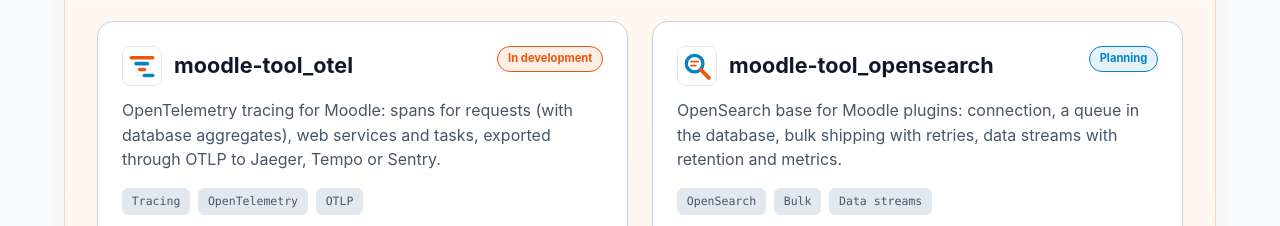
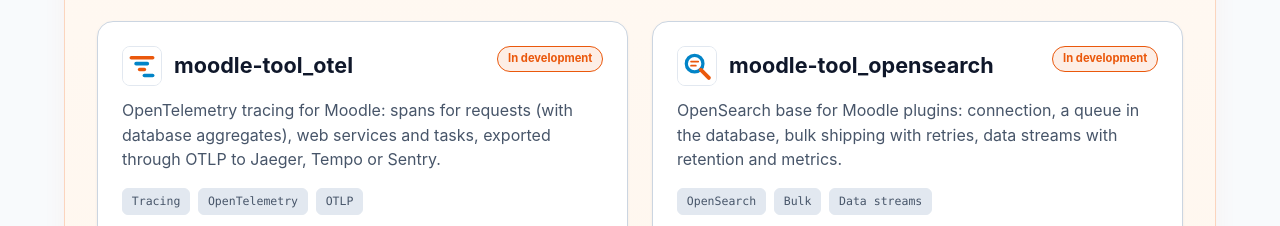
Before and after one commit to moodle-observability/moodle-observability.github.io, a plain HTML site: page en/index.html in a window 1280 px wide. Shown: the part 1599-1825 px from the top of the page. Drawn offline with nearby package versions, Linux system fonts and the light colour scheme; a web font is replaced by a local one.

Commit message:
docs(status): [UPD] Atualiza o status do tool_opensearch para 0.1.0
Motivo: o tool_opensearch 0.1.0 (alfa) foi publicado.

Impacto: o status deixa de ser "em planejamento" e passa a 0.1.0 (alfa)/em desenvolvimento.

Arquivos/Mudanças: status do tool_opensearch nos cards en e pt-br.

Closes #9

```diff
--- a/en/index.html
+++ b/en/index.html
@@ -285,7 +285,7 @@
                   <img class="card-icon" src="/img/plugins/tool_opensearch.svg" alt="" width="40" height="40" />
                   <h3 class="card-title">moodle-tool_opensearch</h3>
                 </div>
-                <span class="status-pill status-research">Planning</span>
+                <span class="status-pill status-planned">In development</span>
               </div>
               <p class="card-desc">
                 OpenSearch base for Moodle plugins: connection, a queue in the database, bulk shipping with retries, data streams with retention and metrics.
```
Also changed, not shown: pt-br/index.html (+1 -1 lines).
